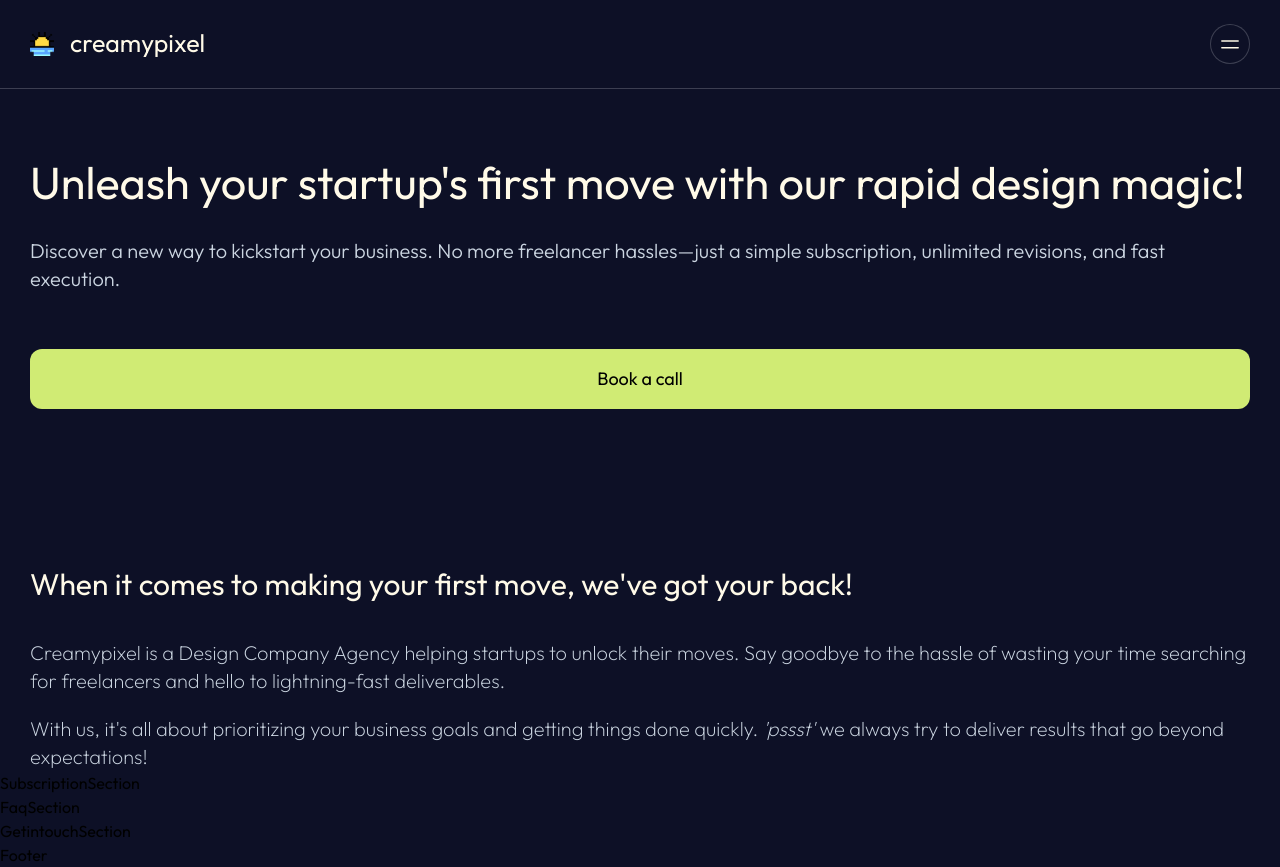
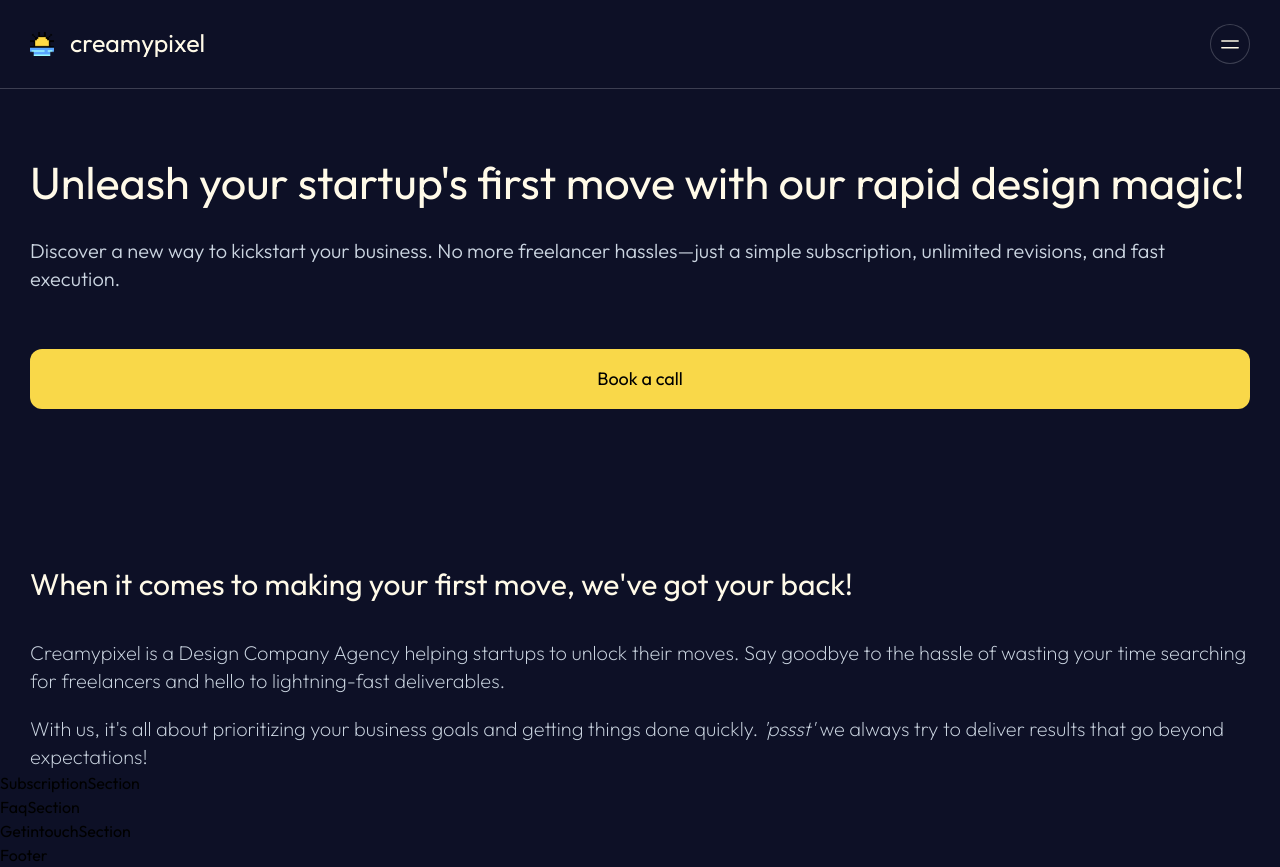
Before and after one commit to alif-firdaus/creamypixel, a React (Create React App) app: page / in a window 1280 px wide. Built offline with nearby package versions, Linux system fonts and the light colour scheme.

Commit message:
Parimary Color : updated

```diff
--- a/src/input.css
+++ b/src/input.css
@@ -14,7 +14,7 @@
 	--bgsecondary: #151938;
 
 	/* Accent */
-	--primary: #d0eb74;
+	--primary: #f9d849;
 	--sand: #fffae8;
 
 	/* Padding X sm & md */
```
